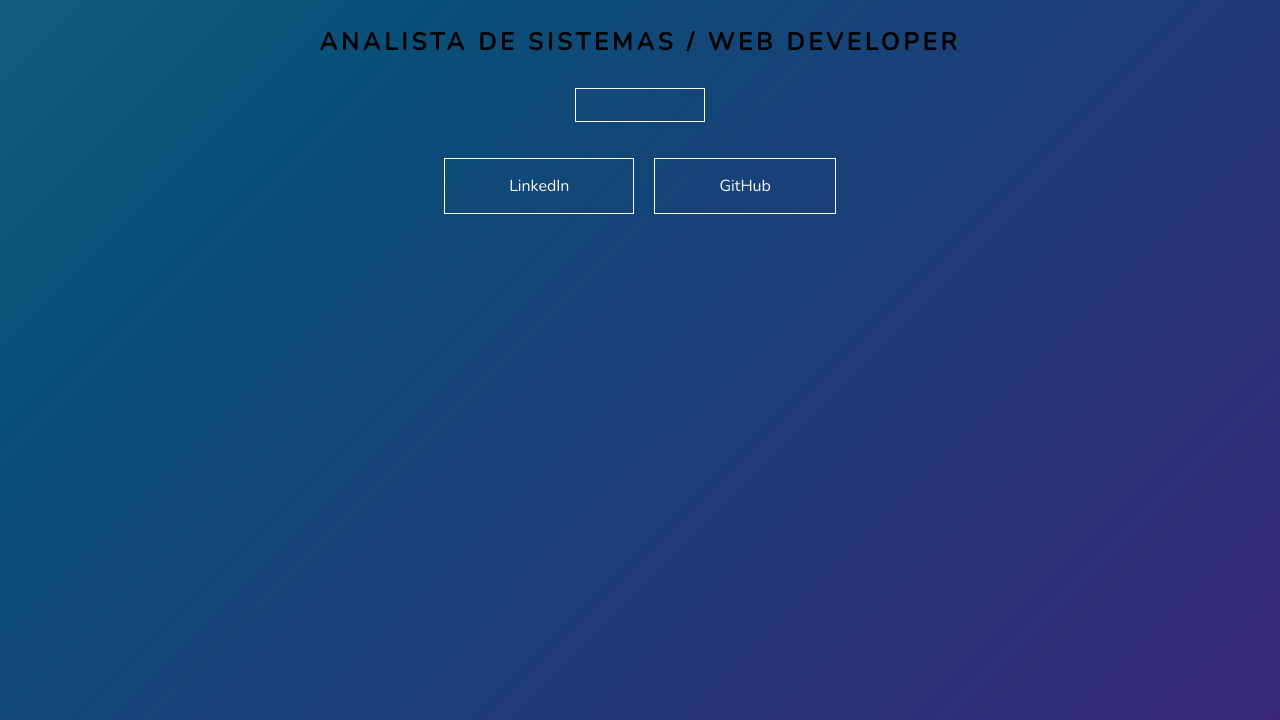
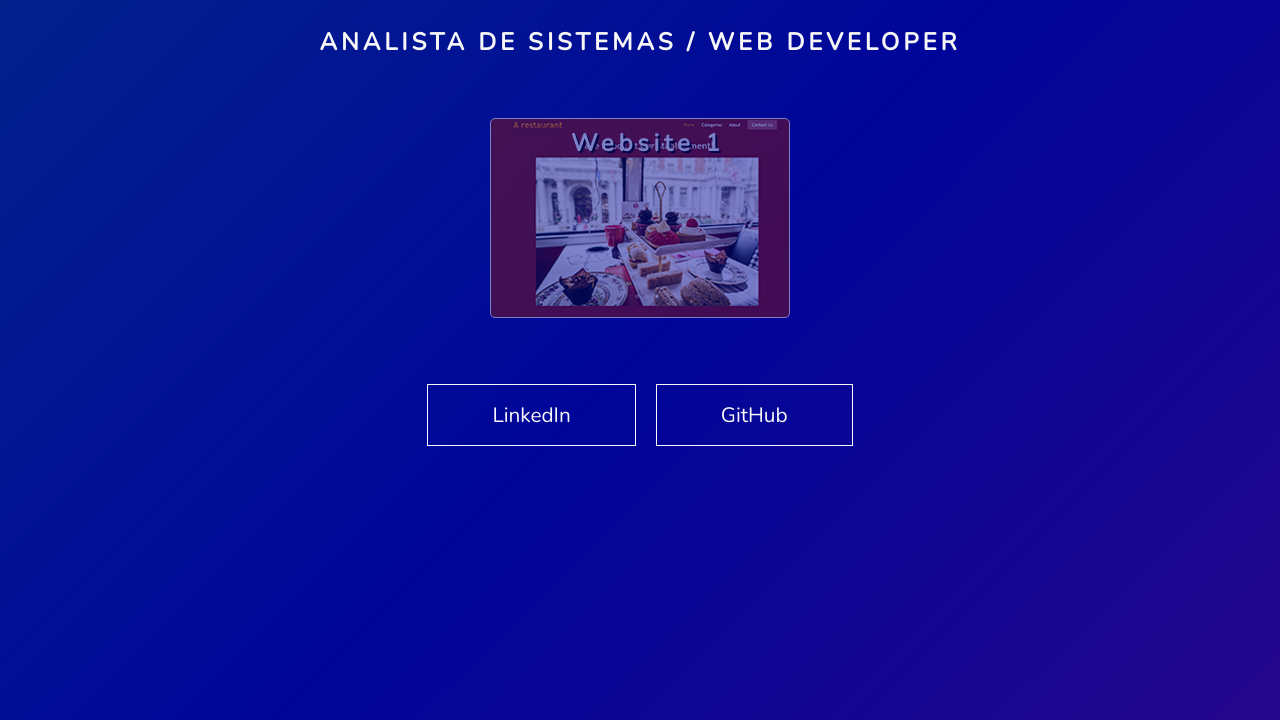
Before and after one commit to AdrielGAmorim/Portfolio, a plain HTML site: page index.html in a window 1280 px wide. Shown: the part 80-800 px from the top of the page. Drawn offline with nearby package versions, Linux system fonts and the light colour scheme.

Commit message:
Portfolio Landing Page v1.0

```diff
--- a/index.html
+++ b/index.html
@@ -15,7 +15,7 @@
         <h1>Adriel Amorim</h1>
         <h2>Analista de sistemas / Web Developer</h2>
         <div class="portfolio-content">
-          <a href="Website1/" target="_blank"></a>
+          <a href="Website1/" class="portfolio-item portfolio-item-1" target="_blank">Website 1</a>
         </div>
         <div class="social-container">
           <a href="https://linkedin.com/in/adriel-gimenes-de-amorim-78bb12191/" target="_blank">LinkedIn</a>
--- a/styles/style.css
+++ b/styles/style.css
@@ -1,34 +1,78 @@
+:root{
+    --mainColor: #f7f7f7;
+}
+
 * {
     box-sizing: border-box;
 }
 
 body {
-    background-color: #f7f7f7;
+    background-color: var(--mainColor);
     font-family: 'Nunito', sans-serif;
     padding: 0;
     margin: 0;
+    background: linear-gradient(-45deg, #5d0878, #000599, #085078, #4ca59b, #1fa199);
+    background-size: 500% 500%;
+    animation: backgroundTransition 8s ease-in-out infinite;
 }
 
 .portfolio-container {
     height: 100vh;
     width: 100%;
-    background: linear-gradient(-45deg, #5d0878, #085078, #4ca59b, #1fa199);
-    background-size: 400% 400%;
     display: flex;
     flex-direction: column;
     justify-content: flex-start;
     align-items: center;
-    animation: backgroundTransition 8s ease-in-out infinite;
 }
 
+/* Start of Portfolio Main */
+.portfolio-content {
+    width: 100%;
+    margin: 30px;
+    display: flex;
+    flex-wrap: wrap;
+    justify-content: space-evenly;
+    align-content: space-around;
+}
+
+.portfolio-item {
+    width: 300px;
+    height: 200px;
+    text-decoration: none;
+    color: var(--mainColor);
+    font-size: 1.5rem;
+    font-weight: bold;
+    letter-spacing: .3rem;
+    text-shadow: 2px 2px black;
+    margin: 10px;
+    border: 1px solid var(--mainColor);
+    border-radius: 5px;
+    display: flex;
+    opacity: .5;
+    transition: .5s ease-out;
+}
+
+.portfolio-item:hover {
+    opacity: 1;
+
+}
+
+.portfolio-item-1 {
+    background-image: url("/images/Website1_Mini.png");
+    padding-left: 5rem;
+    padding-top: .5rem;
+
+}
+/* End of Portfolio Main */
 
 main h1 {
-    align-se;
+    color: var(--mainColor);
     text-transform: uppercase;
     letter-spacing: 4px;
 }
 
 main h2 {
+    color: var(--mainColor);
     text-transform: uppercase;
     letter-spacing: 4px;
 }
@@ -38,23 +82,21 @@ main h2 {
     display: flex;
 }
 
-a {
+.social-container a {
     text-decoration: none;
-    color: #f7f7f7;
-    font-size: 1rem;
+    color: var(--mainColor);
+    font-size: 1.3rem;
     padding: 1rem 4rem;
     margin: 10px;
-    border: 1px solid #f7f7f7;
+    border: 1px solid var(--mainColor);
     min-width: 4rem;
     display: flex;
-    justify-content: center;
-    align-items: center;
     transition: .5s cubic-bezier(.55, .025, .675, .97);
 }
 
-a:hover {
+.social-container a:hover {
     color: #085078;
-    background-color: #f7f7f7;
+    background-color: var(--mainColor);
 }
 
 @keyframes backgroundTransition {
```
Also changed, not shown: images/Website1.jpg (deleted), images/Website1_Mini.png (added).
